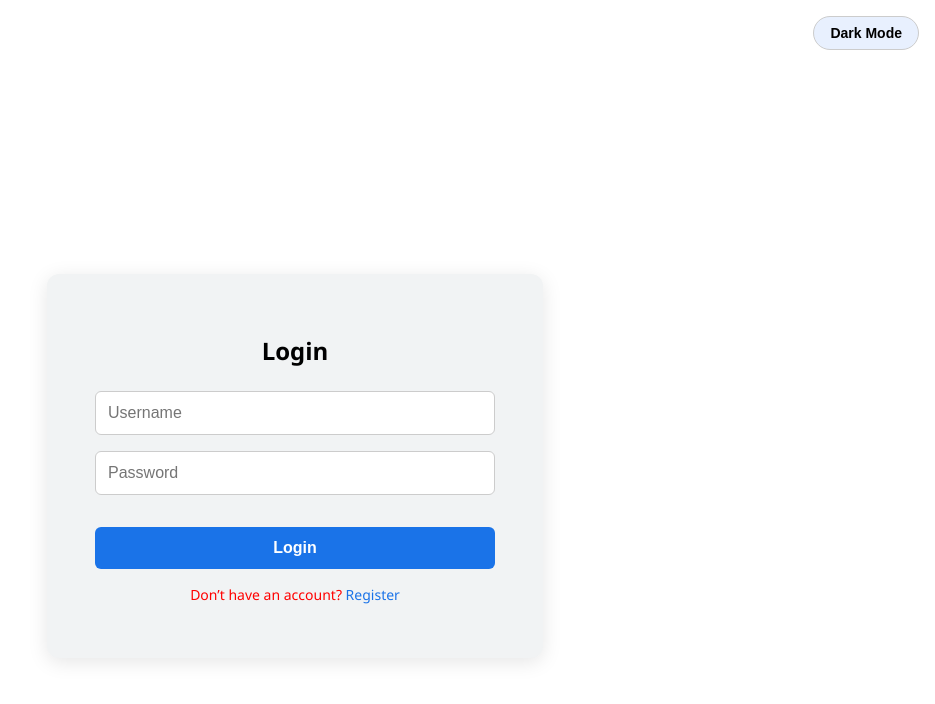
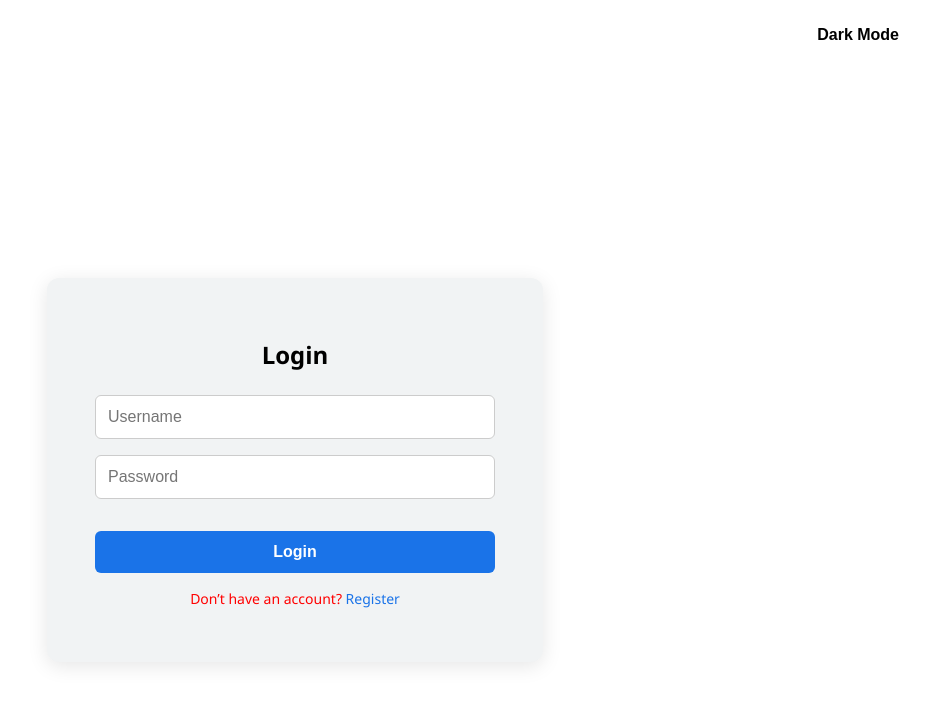
Before and after one commit to nav1s/Bmail, a React (Create React App) app in the folder src/reactfrontend/: page /login in a window 1280 px wide. Shown: the top 704 px of the page, without its empty margins (345-1280 px from the left). Built offline with nearby package versions, Linux system fonts and the light colour scheme.

Commit message:
fixed visibility of "light mode" button on dark mode

```diff
--- a/src/reactfrontend/src/components/layout/Header.jsx
+++ b/src/reactfrontend/src/components/layout/Header.jsx
@@ -1,6 +1,7 @@
 import { useEffect, useState } from "react";
 import { loadUser } from "../../utils/userUtils";
 import "../../styles/Header.css";
+import DarkModeToggle from "./DarkModeToggle";
 
 /**
  * Header
@@ -26,13 +27,7 @@ export default function Header({ onAvatarClick }) {
       <div className="app-title">📧 Bmail</div>
 
       <div className="header-right">
-        <button
-          className="dark-mode-toggle"
-          onClick={() => setDarkMode(!darkMode)}
-        >
-          {darkMode ? "☀️ Light Mode" : "🌙 Dark Mode"}
-        </button>
-
+        <DarkModeToggle />
         {user && (
           <div className="user-avatar" onClick={onAvatarClick}>
             {user.firstName?.[0]?.toUpperCase() ?? "?"}
@@ -40,6 +35,7 @@ export default function Header({ onAvatarClick }) {
           </div>
         )}
       </div>
+
     </header>
   );
 }
--- a/src/reactfrontend/src/styles/Header.css
+++ b/src/reactfrontend/src/styles/Header.css
@@ -24,25 +24,21 @@
   gap: 1rem;
 }
 
-.dark-mode-toggle {
-  padding: 8px 16px;
-  background-color: var(--btn-bg, #e8f0fe);
-  color: var(--text-color);
-  border: 1px solid var(--border-color);
-  border-radius: 9999px;
-  font-weight: 600;
-  cursor: pointer;
-  transition: all 0.3s ease;
-}
-
 .dark .search-bar {
   background-color: #303134;
   border: 1px solid #5f6368;
 }
 
-.dark-mode-toggle:hover {
-  background-color: var(--hover-bg, #1a73e8);
-  border-color: #a5c3f0;
+.dark-mode-toggle {
+  color: inherit;
+  background: transparent;
+  border: none;
+  cursor: pointer;
+  font-size: 1rem;
+}
+
+.dark-mode-toggle.dark-mode-on {
+  color: black;
 }
 
 .user-avatar {
```
